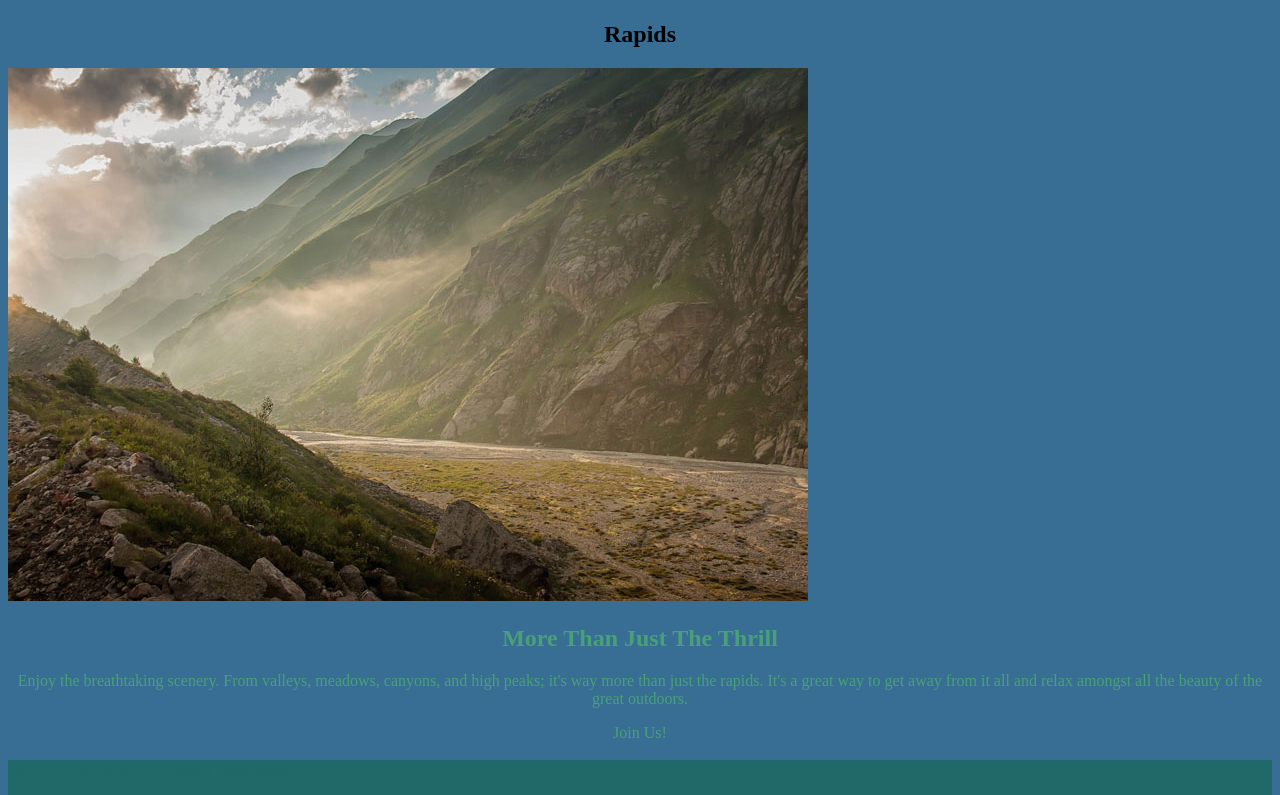
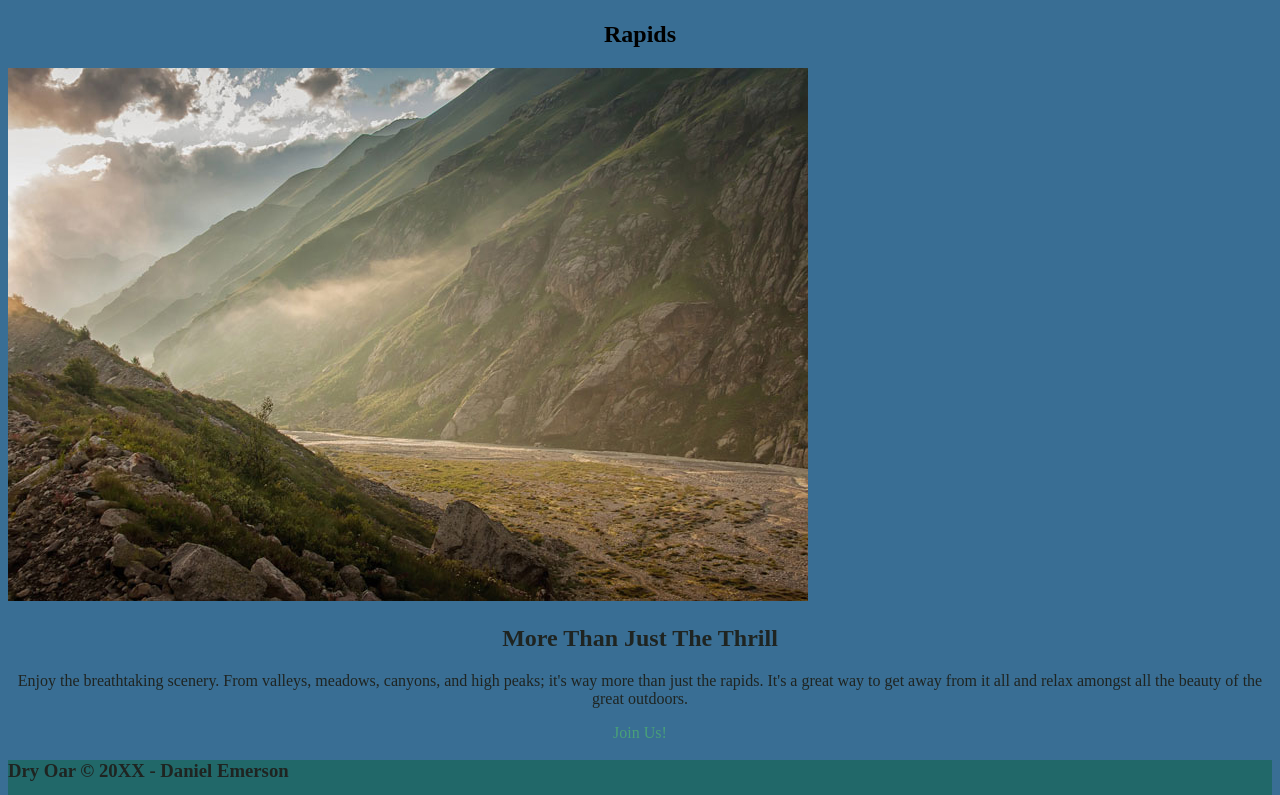
Before and after one commit to eme20003/WebDevelopmentDesign, a plain HTML site: page wwr/index.html in a window 1280 px wide. Shown: the part 2772-3567 px from the top of the page. Drawn offline with Linux system fonts and the light colour scheme.

Commit message:
Week04 Color Adjustments

```diff
--- a/wwr/styles/style.css
+++ b/wwr/styles/style.css
@@ -61,21 +61,21 @@ footer{
     color: #216869;
 }
 h4{
-    color: #49A078;
+    color: #1F2421;
 }
 .msg h2{
-    color: #49A078;
+    color: #1F2421;
 }
 .msg p{
-    color: #49A078;
+    color: #1F2421;
 }
 
 footer h3{
-    color: #216869;
+    color: #1F2421;
 }
 
 footer a{
-    color: #216869;
+    color: #1F2421;
     text-decoration: none;
 }
 
```
